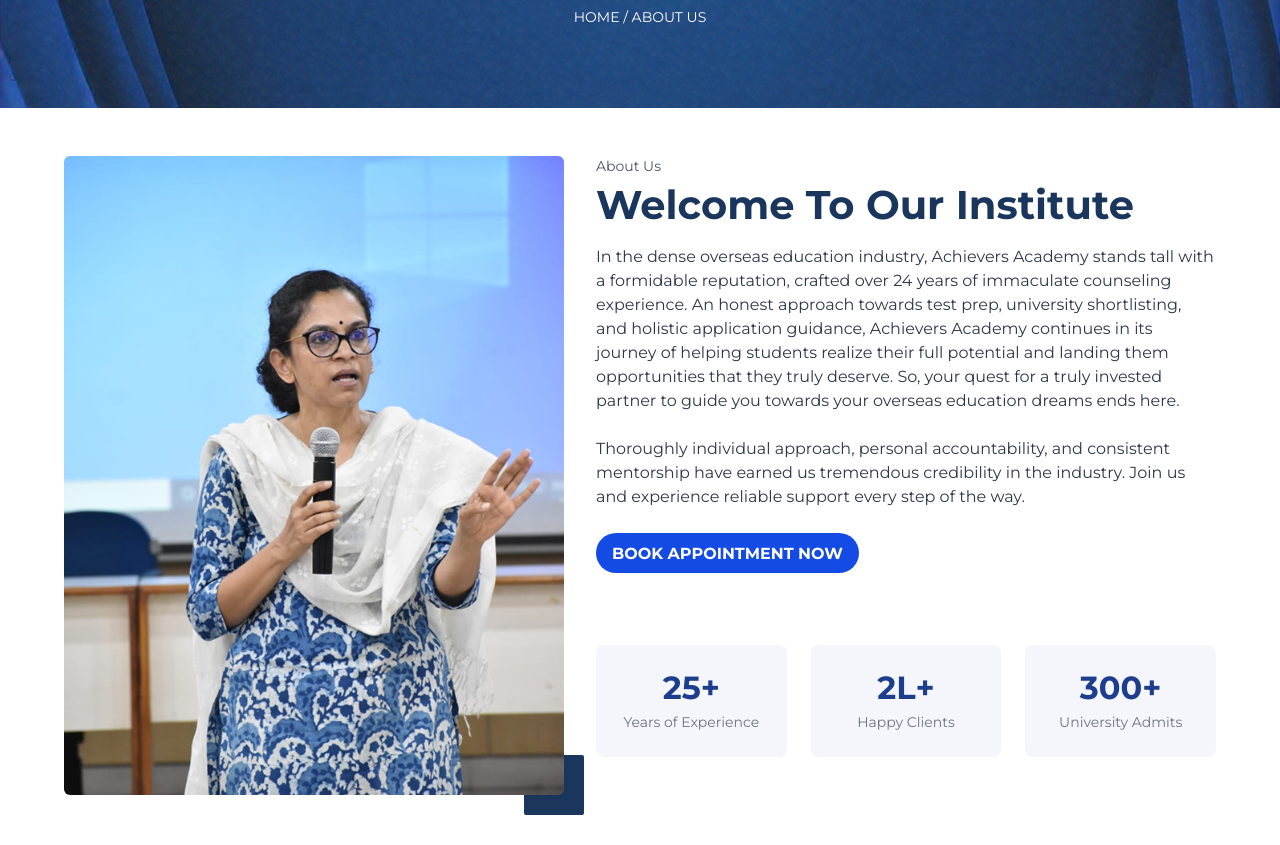
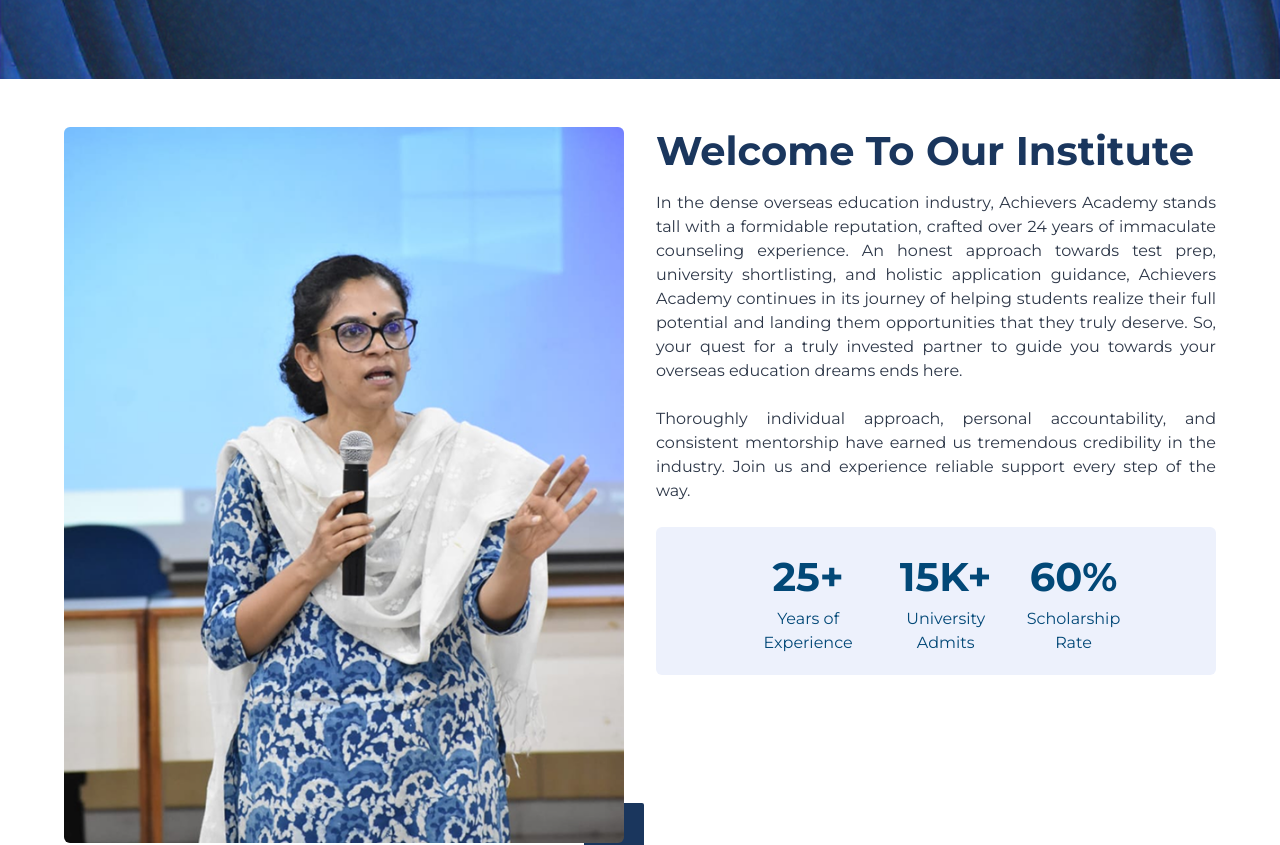
Before and after one commit to Shreyanshp-3/AchieversApp, a React (Create React App) app: page /aboutus in a window 1280 px wide. Shown: the part 260-1105 px from the top of the page. Built offline with nearby package versions, Linux system fonts and the light colour scheme.

Commit message:
changes in aboutus and hompage

```diff
--- a/src/App.js
+++ b/src/App.js
@@ -1,5 +1,6 @@
 import { BrowserRouter as Router, Routes, Route } from "react-router-dom";
 import AboutUs from './components/Aboutus/Aboutus';
+import Contactus from './components/Contactus/Contactus';
 import Homepage from './components/Homepage';
 
 function App() {
@@ -8,6 +9,7 @@
       <Routes>
         <Route path="/" element={<Homepage />} />
         <Route path="/aboutus" element={<AboutUs />} />
+        <Route path="/contactus" element={<Contactus />} />
       </Routes>
     </Router>
   );
--- a/src/components/Aboutus/Aboutus.jsx
+++ b/src/components/Aboutus/Aboutus.jsx
@@ -1,4 +1,4 @@
-import { Box, Heading, Text, Button, Flex, Image,  SimpleGrid } from "@chakra-ui/react";
+import { Box, Heading, Text, Button, Flex, Image, SimpleGrid } from "@chakra-ui/react";
 import Navbar from "../Homepage/Navbar";
 import Footer from "../Homepage/Footer";
 import speaker from "../../theme/speaker.png"; // adjust path as needed
@@ -8,7 +8,7 @@
     return (
         <Box>
             <Navbar />
-<br/>
+            <br />
             {/* Hero Section with Background Image */}
             <Box
                 bgImage={`url(${topBg})`}
@@ -18,8 +18,7 @@
                 py={20}
                 textAlign="center"
             >
-                <Heading fontSize="76px" fontWeight="bold">ABOUT US</Heading>
-                <Text mt={2} fontSize="14px">HOME / ABOUT US</Text>
+                <Heading fontSize={{ base: "24px", md: "76px", sm: "76px" }} fontWeight="bold">ABOUT US</Heading>
             </Box>
 
             {/* Content Section */}
@@ -33,7 +32,12 @@
                 gap={8}
             >
                 {/* Left Image with Blue Square Decoration */}
-                <Box position="relative" flex="1" maxW="500px">
+                <Box
+                    position="relative"
+                    flex="1"
+                    maxW="600px"
+                    display={{ base: "none", md: "block" }} // 👈 Hides on mobile
+                >
                     <Image
                         src={speaker}
                         alt="Speaker"
@@ -54,69 +58,60 @@
                     />
                 </Box>
 
+
                 {/* Right Content */}
-                <Box flex="1">
-                    <Text fontSize="sm" mb={1} color="gray.600">About Us</Text>
+                <Box flex="1" mb={-10}>
+                    {/* <Text fontSize="sm" mb={1} color="gray.600">About Us</Text> */}
                     <Heading fontSize="40px" color="blue.900" mb={4}>
                         Welcome To Our Institute
                     </Heading>
-                    <Text fontSize="md" color="gray.700" mb={6}>
+                    <Text fontSize="md" color="gray.700" mb={6} textAlign="justify">
                         In the dense overseas education industry, Achievers Academy stands tall with a formidable reputation, crafted over 24 years of immaculate counseling experience. An honest approach towards test prep, university shortlisting, and holistic application guidance, Achievers Academy continues in its journey of helping students realize their full potential and landing them opportunities that they truly deserve. So, your quest for a truly invested partner to guide you towards your overseas education dreams ends here.
                     </Text>
-                    <Text fontSize="md" color="gray.700" mb={6}>
+                    <Text fontSize="md" color="gray.700" mb={6} textAlign="justify">
                         Thoroughly individual approach, personal accountability, and consistent mentorship have earned us tremendous credibility in the industry. Join us and experience reliable support every step of the way.
                     </Text>
 
-                    <Button color="white" borderRadius="24" bg="#134BE4" mb={8} p={4} textTransform="uppercase">
+                    {/* <Button color="white" borderRadius="24" bg="#134BE4" mb={8} p={4} textTransform="uppercase">
                         Book Appointment Now
-                    </Button>
+                    </Button> */}
 
                     {/* Info Stats */}
                     {/* Info Stats */}
                     {/* Info Stats */}
-                    <SimpleGrid columns={{ base: 1, md: 3 }} spacing={6} mt={10}>
-                        <Box
-                            bg="#F4F6FB"
-                            p={6}
-                            borderRadius="lg"
+                    <Box bg="#edf1fc" py={5} px={{ base: 4, md: 20 }} borderRadius="md">
+                        <Flex
+                            justify="space-between"
+                            align="center"
+                            direction="row"
+                            gap={{ base: 6, md: 0 }}
                             textAlign="center"
                         >
-                            <Heading fontSize="32px" fontWeight="bold" color="#1D3D8D" mb={1}>
+                            {/* Years of Experience */}
+                            <Box>
+                                <Text fontSize={{ base: "22px", sm: "22px", md: "40px" }} fontWeight="bold" color="#024877">
                                     25+
-                            </Heading>
-                            <Text fontSize="14px" color="#6C757D">
-                                Years of Experience
                                 </Text>
+                                <Text fontSize={{ base: "10px", sm: "22px", md: "16px" }} color="#024877">Years of Experience</Text>
                             </Box>
 
-                        <Box
-                            bg="#F4F6FB"
-                            p={6}
-                            borderRadius="lg"
-                            textAlign="center"
-                        >
-                            <Heading fontSize="32px" fontWeight="bold" color="#1D3D8D" mb={1}>
-                                2L+
-                            </Heading>
-                            <Text fontSize="14px" color="#6C757D">
-                                Happy Clients
+                            {/* University Admits */}
+                            <Box>
+                                <Text fontSize={{ base: "22px", sm: "22px", md: "40px" }} fontWeight="bold" color="#024877">
+                                    15K+
                                 </Text>
+                                <Text fontSize={{ base: "10px", sm: "22px", md: "16px" }} color="#024877">University Admits</Text>
                             </Box>
 
-                        <Box
-                            bg="#F4F6FB"
-                            p={6}
-                            borderRadius="lg"
-                            textAlign="center"
-                        >
-                            <Heading fontSize="32px" fontWeight="bold" color="#1D3D8D" mb={1}>
-                                300+
-                            </Heading>
-                            <Text fontSize="14px" color="#6C757D">
-                                University Admits
+                            {/* Scholarship Rate */}
+                            <Box>
+                                <Text fontSize={{ base: "22px", sm: "22px", md: "40px" }} fontWeight="bold" color="#024877">
+                                    60%
                                 </Text>
+                                <Text fontSize={{ base: "10px", sm: "22px", md: "16px" }} color="#024877">Scholarship Rate</Text>
                             </Box>
-                    </SimpleGrid>
+                        </Flex>
+                    </Box>
 
 
                 </Box>
--- /dev/null
+++ b/src/components/Contactus/Contactus.jsx
@@ -0,0 +1,29 @@
+import { Box, Heading, Text, Button, Flex, Image, SimpleGrid } from "@chakra-ui/react";
+import Navbar from "../Homepage/Navbar";
+import Footer from "../Homepage/Footer";
+import speaker from "../../theme/speaker.png"; // adjust path as needed
+import topBg from "../../theme/aboutusbg.png"; // your blue background image
+
+export default function AboutUs() {
+    return (
+        <Box>
+            <Navbar />
+            <br />
+            {/* Hero Section with Background Image */}
+            <Box
+                bgImage={`url(${topBg})`}
+                bgSize="cover"
+                bgPosition="center"
+                color="white"
+                py={20}
+                textAlign="center"
+            >
+                <Heading fontSize={{ base: "24px", md: "76px", sm: "76px" }} fontWeight="bold">Contact US</Heading>
+            </Box>
+
+
+
+            <Footer />
+        </Box>
+    );
+}
--- a/src/components/Homepage/Navbar.jsx
+++ b/src/components/Homepage/Navbar.jsx
@@ -57,6 +57,7 @@
         <Box fontWeight="bold" fontFamily="Montserrat">🎓 Achievers</Box>
 
         <IconButton
+
           size={"md"}
           icon={isOpen ? <CloseIcon /> : <HamburgerIcon />}
           aria-label={"Open Menu"}
@@ -93,7 +94,7 @@
           </Menu>
 
           <NavLink>Testimonials</NavLink>
-          <NavLink>Contact Us</NavLink>
+          <NavLink to="/contactus" >Contact Us</NavLink>
         </HStack>
 
         <Button
@@ -105,6 +106,7 @@
           _hover={{ bg: "#0f3fbe" }}
           size="sm"
           p="6"
+          // mt={2}
           display={{ base: "none", md: "inline-flex" }}
         >
           Book an Appointment
@@ -119,14 +121,16 @@
               borderBottomWidth="1px"
               textAlign="center"
               fontSize="14px"
+              mb={4}
+              mt={2}
               fontWeight="700"
               color="#134BE4"
               fontFamily="Montserrat"
               textTransform="uppercase"
             >
-              Main Menu
+              Quick Links
             </DrawerHeader>
-            <DrawerCloseButton />
+            <DrawerCloseButton      mt={2} />
 
             <DrawerBody mt={4} display="flex" flexDirection="column" justifyContent="space-between" pb={6}>
               <VStack align="start" spacing={4}>
```
Lines whose indentation alone changed are shown as unchanged.
